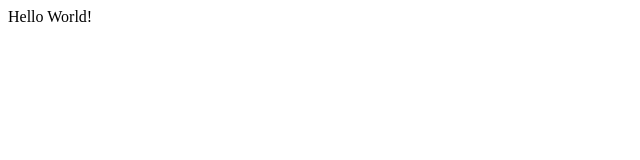
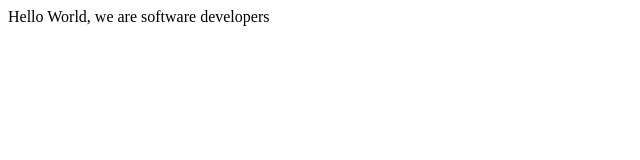
Before and after one commit to Swabri22/Tribute-page, a plain HTML site: page index.html in a window 1280 px wide. Shown: the whole page, without its empty margins (0-640 px from the left). Drawn offline with Linux system fonts and the light colour scheme.

Commit message:
change index file text

```diff
--- a/index.html
+++ b/index.html
@@ -7,6 +7,6 @@
     <title>Document</title>
 </head>
 <body>
-    Hello World!
+    Hello World, we are software developers
 </body>
 </html>
```
